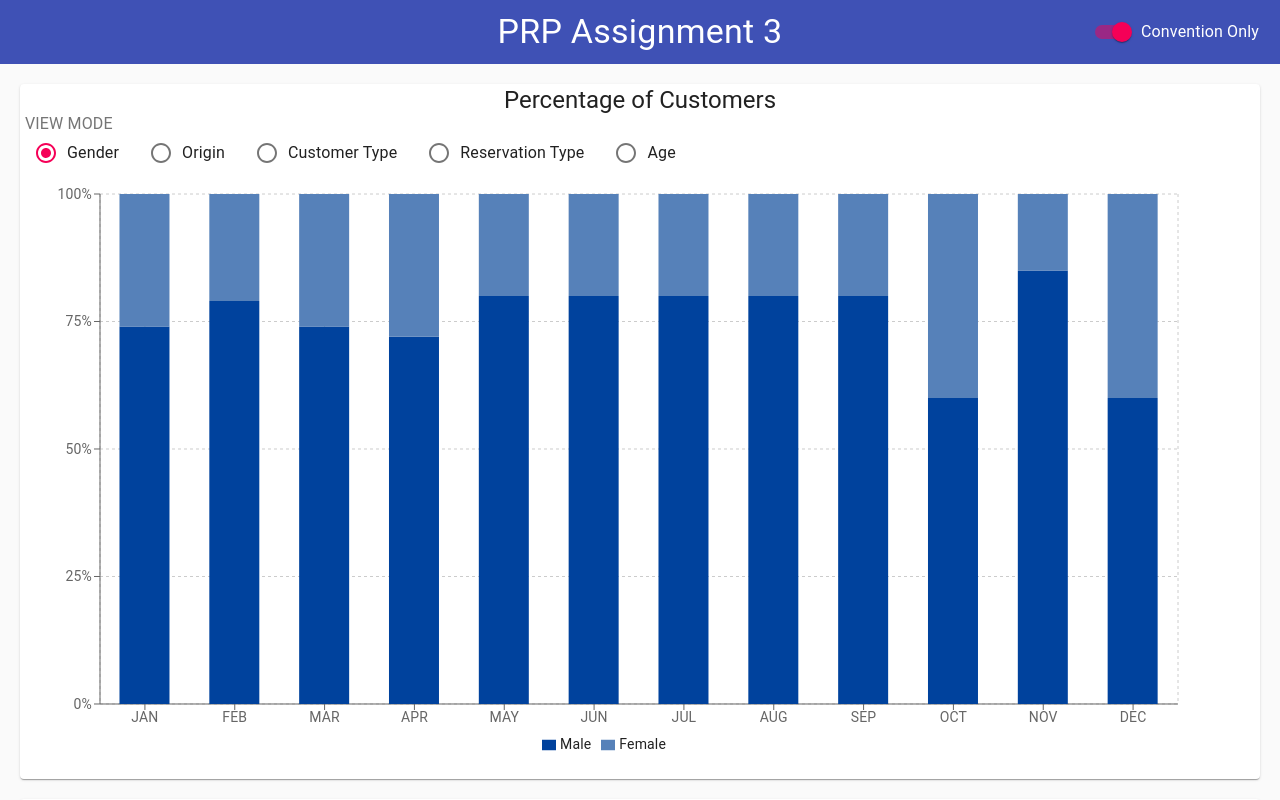
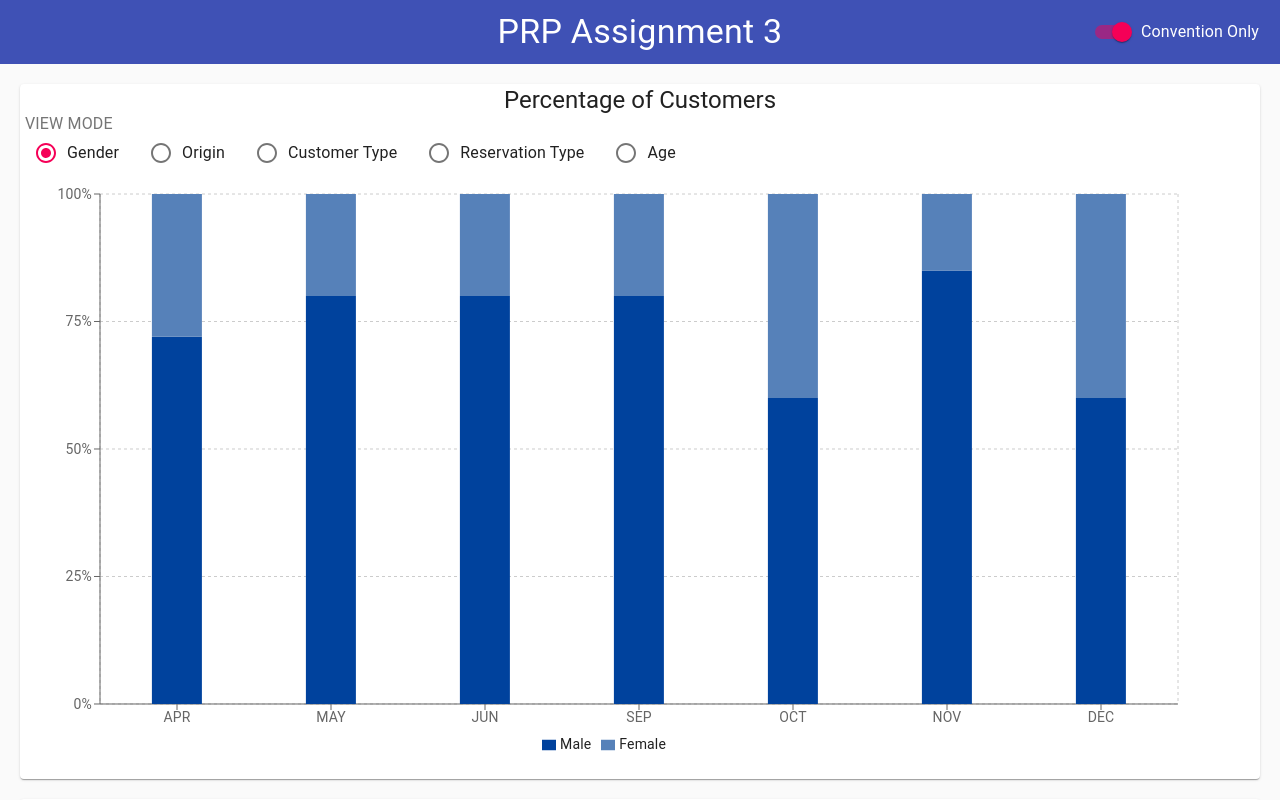
Before and after one commit to nickchen120235/prp-3, a React (Create React App) app: page / in a window 1280 px wide. Both pictures are taken after a click on the label "Convention Only". Shown: the top 800 px of the page. Built offline with nearby package versions, Linux system fonts and the light colour scheme.

Commit message:
complete convention switch

```diff
--- a/src/App.tsx
+++ b/src/App.tsx
@@ -1,5 +1,5 @@
 import React, { useState } from 'react'
-import { CssBaseline, AppBar, Toolbar, Paper, Typography, FormControl, FormLabel, RadioGroup, FormControlLabel, Radio, Switch, FormGroup } from '@material-ui/core'
+import { CssBaseline, AppBar, Toolbar, Paper, Typography, FormControl, FormLabel, RadioGroup, FormControlLabel, Radio, Switch } from '@material-ui/core'
 
 import { PercentageGraph } from './components/PercentageGraph'
 import { PriceGraph } from './components/PriceGraph'
--- a/src/components/LengthGraph.tsx
+++ b/src/components/LengthGraph.tsx
@@ -2,14 +2,15 @@ import React from 'react'
 import { ResponsiveContainer, LineChart, Line, XAxis, YAxis, CartesianGrid, Legend } from 'recharts'
 
 import { data } from '../utils/data'
-import { months } from '../utils/consts'
+import { months, conventionMonths } from '../utils/consts'
 import { LengthDataType, LineProps } from '../utils/types'
 
 export const LengthGraph = (props: LineProps) => {
-  const renderData: LengthDataType[] = data.map((value, index) => ({
+  let renderData: LengthDataType[] = data.map((value, index) => ({
     month: months[index],
     length: value.LoS*24
   }))
+  renderData = props.convention? renderData.filter(value => conventionMonths.includes(value.month)): renderData
 
   return(
     <ResponsiveContainer width='95%' height={300}>
@@ -18,7 +19,7 @@ export const LengthGraph = (props: LineProps) => {
         <XAxis dataKey='month' />
         <YAxis domain={[30, 50]} tickFormatter={value => `${value} hours`} />
         <Legend />
-        <Line name='Length of Stay' dataKey='length' dot={{r: 5}} animationEasing='ease-in-out' />
+        <Line name='Length of Stay' dataKey='length' dot={{r: 5}} animationEasing='ease-in-out' animationDuration={500} />
       </LineChart>
     </ResponsiveContainer>
   )
--- a/src/components/OccupancyGraph.tsx
+++ b/src/components/OccupancyGraph.tsx
@@ -2,14 +2,15 @@ import React from 'react'
 import { ResponsiveContainer, LineChart, Line, XAxis, YAxis, CartesianGrid, Legend } from 'recharts'
 
 import { data } from '../utils/data'
-import { months } from '../utils/consts'
+import { months, conventionMonths } from '../utils/consts'
 import { LineProps, OccupancyDataType } from '../utils/types'
 
 export const OccupancyGraph = (props: LineProps) => {
-  const renderData: OccupancyDataType[] = data.map((value, index) => ({
+  let renderData: OccupancyDataType[] = data.map((value, index) => ({
     month: months[index],
     occ: value.occupancy
   }))
+  renderData = props.convention? renderData.filter(value => conventionMonths.includes(value.month)): renderData
 
   return(
     <ResponsiveContainer width='95%' height={300}>
@@ -18,7 +19,7 @@ export const OccupancyGraph = (props: LineProps) => {
         <XAxis dataKey='month' />
         <YAxis domain={[50, 100]} tickCount={6} tickFormatter={value => `${value}%`} />
         <Legend />
-        <Line name='Occupancy' dataKey='occ' dot={{r: 5}} animationEasing='ease-in-out' />
+        <Line name='Occupancy' dataKey='occ' dot={{r: 5}} animationEasing='ease-in-out' animationDuration={500} />
       </LineChart>
     </ResponsiveContainer>
   )
--- a/src/components/PercentageGraph.tsx
+++ b/src/components/PercentageGraph.tsx
@@ -2,7 +2,7 @@ import React from 'react'
 import { ResponsiveContainer, BarChart, Bar, XAxis, YAxis, CartesianGrid, Legend } from 'recharts'
 
 import { data } from '../utils/data'
-import { months, key, colors, name } from '../utils/consts'
+import { months, conventionMonths, key, colors, name } from '../utils/consts'
 import { PercentageGraphProps, DataType } from '../utils/types'
 
 export const PercentageGraph = (props: PercentageGraphProps) => {
@@ -16,6 +16,7 @@ export const PercentageGraph = (props: PercentageGraphProps) => {
         male: 100-value.female,
         female: value.female
       }))
+      renderData = props.convention? renderData.filter(value => conventionMonths.includes(value.month)): renderData
       renderKey = key.gender
       renderName = name.gender
       break
@@ -29,6 +30,7 @@ export const PercentageGraph = (props: PercentageGraphProps) => {
         mea: value.MEA,
         asia: value.ASIA
       }))
+      renderData = props.convention? renderData.filter(value => conventionMonths.includes(value.month)): renderData
       renderKey = key.location
       renderName = name.location
       break
@@ -38,6 +40,7 @@ export const PercentageGraph = (props: PercentageGraphProps) => {
         businessmen: value.businessmen,
         tourists: value.tourists
       }))
+      renderData = props.convention? renderData.filter(value => conventionMonths.includes(value.month)): renderData
       renderKey = key.type
       renderName = name.type
       break
@@ -48,6 +51,7 @@ export const PercentageGraph = (props: PercentageGraphProps) => {
         agency: value.agency,
         air: value.AC
       }))
+      renderData = props.convention? renderData.filter(value => conventionMonths.includes(value.month)): renderData
       renderKey = key.reserve
       renderName = name.reserve
       break
@@ -59,6 +63,7 @@ export const PercentageGraph = (props: PercentageGraphProps) => {
         to55: value.to55,
         m55: value.m55
       }))
+      renderData = props.convention? renderData.filter(value => conventionMonths.includes(value.month)): renderData
       renderKey = key.age
       renderName = name.age
       break
@@ -74,7 +79,7 @@ export const PercentageGraph = (props: PercentageGraphProps) => {
         <YAxis domain={[0, 'dataMax']} tickFormatter={value => `${value}%`} />
         <Legend />
         {renderKey.map((value, index) =>
-          <Bar key={value} name={renderName[index]} dataKey={value} stackId={1} fill={colors[index]} maxBarSize={50} animationEasing='ease-in-out' />)}
+          <Bar key={value} name={renderName[index]} dataKey={value} stackId={1} fill={colors[index]} maxBarSize={50} animationEasing='ease-in-out' animationDuration={500} />)}
       </BarChart>
     </ResponsiveContainer>
   )
--- a/src/components/PriceGraph.tsx
+++ b/src/components/PriceGraph.tsx
@@ -2,14 +2,15 @@ import React from 'react'
 import { ResponsiveContainer, LineChart, Line, XAxis, YAxis, CartesianGrid, Legend } from 'recharts'
 
 import { data } from '../utils/data'
-import { months } from '../utils/consts'
+import { months, conventionMonths } from '../utils/consts'
 import { PriceDataType, LineProps } from '../utils/types'
 
 export const PriceGraph = (props: LineProps) => {
-  const renderData: PriceDataType[] = data.map((value, index) => ({
+  let renderData: PriceDataType[] = data.map((value, index) => ({
     month: months[index],
     price: value.price
   }))
+  renderData = props.convention? renderData.filter(value => conventionMonths.includes(value.month)): renderData
 
   return(
     <ResponsiveContainer width='95%' height={300}>
@@ -18,7 +19,7 @@ export const PriceGraph = (props: LineProps) => {
         <XAxis dataKey='month' />
         <YAxis domain={[140, 175]} tickCount={8} tickFormatter={value => `$${value}`} />
         <Legend />
-        <Line name='Price' dataKey='price' dot={{r: 5}} animationEasing='ease-in-out' />
+        <Line name='Price' dataKey='price' dot={{r: 5}} animationEasing='ease-in-out' animationDuration={500} />
       </LineChart>
     </ResponsiveContainer>
   )
--- a/src/utils/consts.tsx
+++ b/src/utils/consts.tsx
@@ -8,6 +8,16 @@ export const months = [
   'JUN',
   'JUL',
   'AUG',
+  'SEP',
+  'OCT',
+  'NOV',
+  'DEC'
+]
+
+export const conventionMonths = [
+  'APR',
+  'MAY',
+  'JUN',
   'SEP',
   'OCT',
   'NOV',
```
